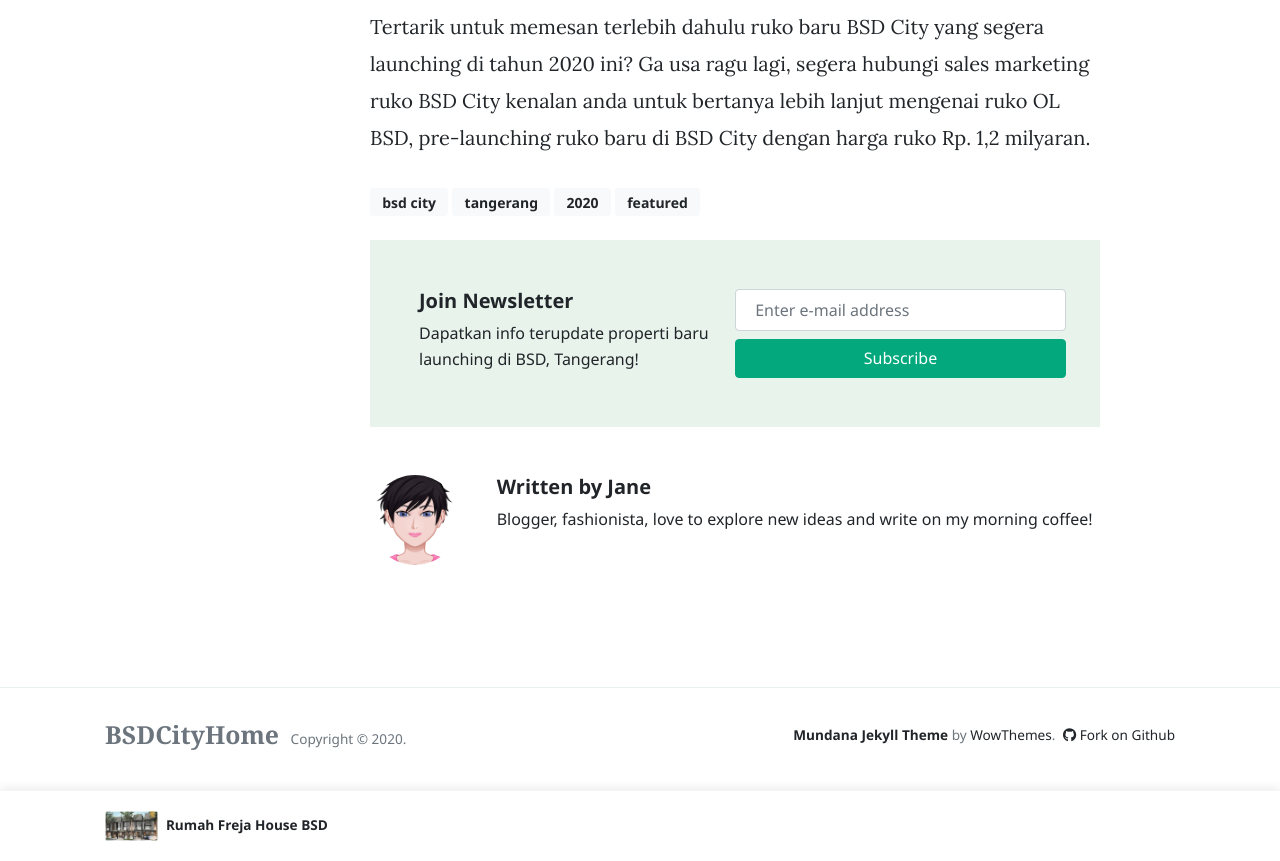
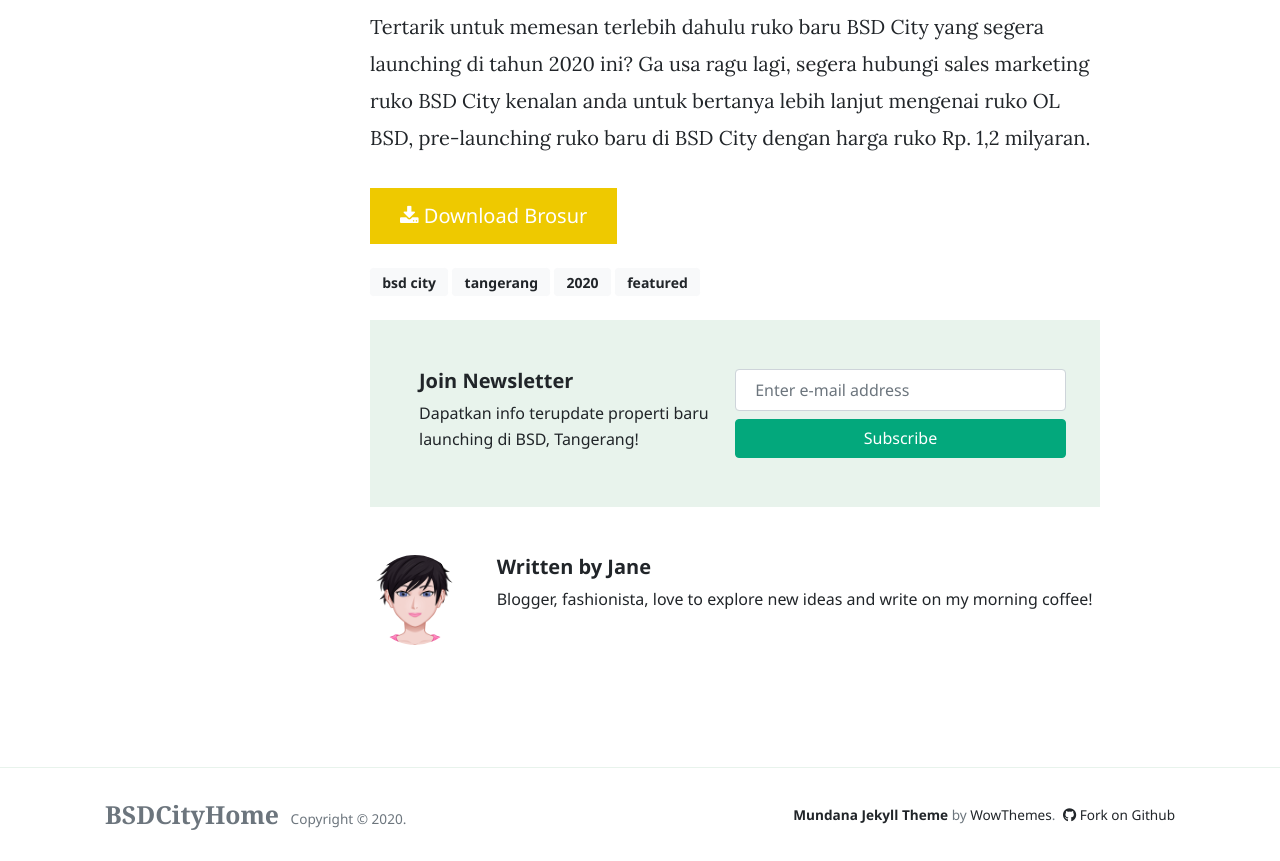
Before and after one commit to bsdcityhome/bsdcityhome.github.io, a Jekyll site: the page built from _posts/2020-07-27-ruko-ol-bsd.md, in a window 1280 px wide and 1400 px high, scrolled down 1425 px, cut to the strip 539-1400 px from the top of the window. Built offline with Jekyll 4.4.1, drawn with Linux system fonts in a browser that asks for light colours; nearby versions of some CDN libraries; comment, search, counter and statistics services are not loaded.

Commit message:
new download button css

```diff
--- a/_config.yml
+++ b/_config.yml
@@ -5,6 +5,7 @@ logo: 'assets/images/bdscityhome_logo.png'
 favicon: 'assets/images/favicon.ico'
 baseurl: ''
 homeurl: 'https://bsdcityhome.github.io'
+brochureurl: 'https://github.com/bsdcityhome/bsdcityhome.github.io/blob/master/brochure'
 disqus: 'bsdcityhome'
 email: 'bsdcityhome@gmail.com'
 mailchimp-list: 'https://wowthemes.us11.list-manage.com/subscribe/post?u=8aeb20a530e124561927d3bd8&amp;id=8c3d2d214b'
--- a/_layouts/default.html
+++ b/_layouts/default.html
@@ -15,6 +15,9 @@
 
     <!-- Google Fonts-->
     <link href="https://fonts.googleapis.com/css?family=Lora:400,400i,700" rel="stylesheet">
+
+    <!-- Add icon library ie Download button icon-->
+    <link rel="stylesheet" href="https://cdnjs.cloudflare.com/ajax/libs/font-awesome/4.7.0/css/font-awesome.min.css">
 
     <!-- Bootstrap Modified -->
     <link rel="stylesheet" href="{{site.baseurl}}/assets/css/main.css">
--- a/_layouts/post.html
+++ b/_layouts/post.html
@@ -68,6 +68,14 @@ layout: default
 			<article class="article-post">
 			{{ content }}
 			</article>
+
+			<!-- Download Button -->
+			<div class="mb-4">
+				<!-- Auto width -->
+				<a href="{% if page.lokasibrosur contains "://" %}{{ page.lokasibrosur }}{% else %}{{ site.brochureurl }}/{{ page.lokasibrosur }}{% endif %}"">
+				<button class="downloadbtn"><i class="fa fa-download"></i> Download Brosur</button>
+				</a>
+			</div>
 
 			<!-- Tags -->
 			<div class="mb-4">
--- a/_posts/2020-07-27-ruko-ol-bsd.md
+++ b/_posts/2020-07-27-ruko-ol-bsd.md
@@ -5,6 +5,7 @@ author: jane
 categories: [ Sinarmas Land, Ruko ]
 image: assets/images/ruko-ol-bsd/ruko-ol-anggrek-loka-bsd-city.jpeg
 tags: [BSD City, Tangerang,2020,featured]
+lokasibrosur: freja-house-bsd/brosur-rumah-freja-house-bsd.pdf
 ---
 **Sinarmas Land** segera akan merilis proyek komersial ruko terbaru dengan nama `Ruko OL BSD` pada harga jual perdana daripada Rp. 1,2 milyaran dengan unit sangat terbatas! Dimana lagi ada ruko baru BSD City yang dijual pada harga segitu?
 __Ruko OL BSD__ memiliki dimensi luas tanah 4x8 m2 dengan bangunan ruko 2 lantai.
--- a/assets/css/theme.css
+++ b/assets/css/theme.css
@@ -1,6 +1,21 @@
 /*!
  * Mundana Jekyll Theme (https://www.wowthemes.net/mundana-jekyll-theme/)
  */
+
+ /* Style buttons */
+.downloadbtn {
+	background-color:#eec900;
+	border: none;
+	color: white;
+	padding: 12px 30px;
+	cursor: pointer;
+	font-size: 20px;
+  }
+
+  /* Darker background on mouse-over */
+.downloadbtn:hover {
+	background-color:#e2be00;
+  }
 
 body {
 	overflow-x:hidden;
```
